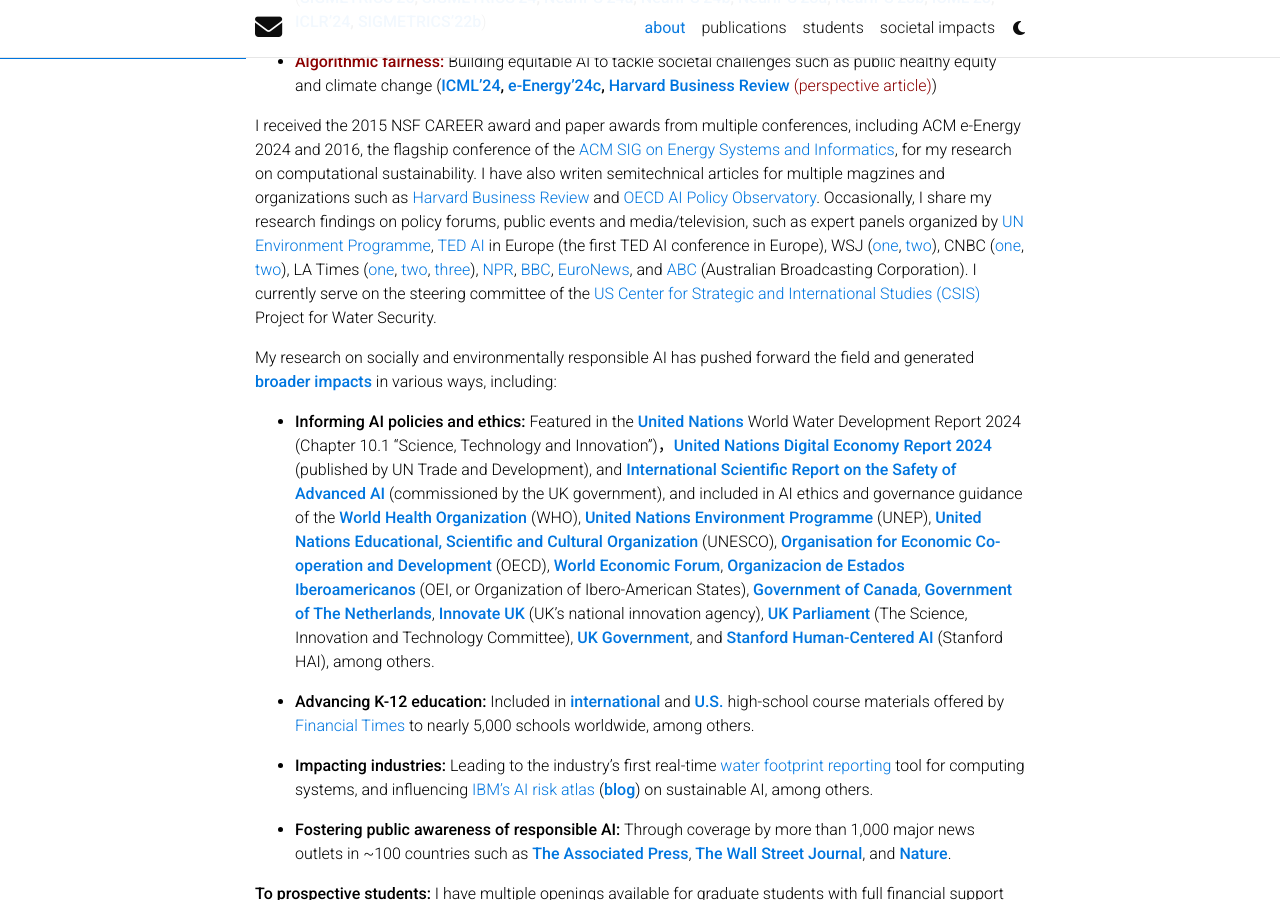
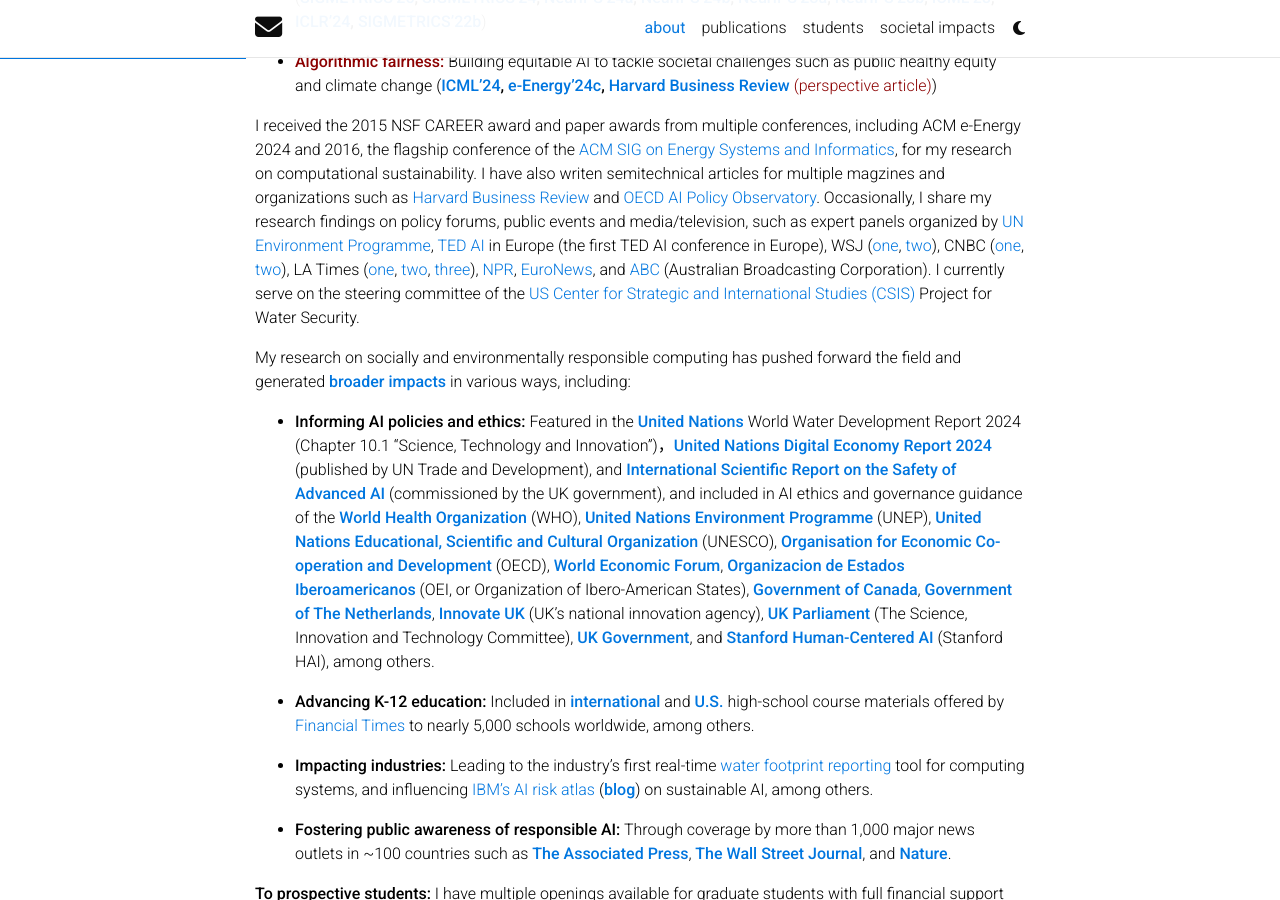
Before and after one commit to shaoleiren/shaoleiren.github.io, a Jekyll site: the page built from _pages/about.md, in a window 1280 px wide and 900 px high, scrolled down 696 px. Built offline with Jekyll 4.4.1, drawn with Linux system fonts in a browser that asks for light colours; full-size pictures stand in for the smaller copies a plugin makes; comment, search, counter and statistics services are not loaded; a style sheet for code colours, icons or effects is not loaded.

Commit message:
Update about.md

```diff
--- a/_pages/about.md
+++ b/_pages/about.md
@@ -43,13 +43,12 @@
    such as expert panels organized by
    [UN Environment Programme](https://news.ucr.edu/articles/2024/07/08/professor-joins-un-panel-environmental-impacts-ai), [TED AI](https://tedai-vienna.ted.com/) in Europe (the first TED AI conference in Europe),  WSJ ([one](https://www.wsj.com/tech/novel-ideas-to-cool-data-centers-liquid-in-pipes-or-a-dunking-bath-cdb7a393), [two](https://www.wsj.com/articles/artificial-intelligence-can-make-companies-greener-but-it-also-guzzles-energy-7c7b678)), CNBC ([one](https://www.youtube.com/watch?v=SGHk3zE5xh4), [two](https://www.youtube.com/watch?v=MJQIQJYxey4)), LA Times ([one](https://www.latimes.com/environment/story/2024-08-12/california-data-centers-could-derail-clean-energy-goals), [two](https://www.latimes.com/opinion/story/2024-08-15/editorial-generative-ai-is-a-leading-contributor-to-our-energy-consumption-how-will-this-impact-our-climate),
    [three](https://www.latimes.com/environment/story/2024-08-26/tech-firms-conceal-water-and-power-demands-of-ai-computing)), [NPR](https://one.npr.org/?sharedMediaId=nx-s1-5059073:nx-s1-dd125ecf-65a2-40d5-89e2-e5ca568238c5),
-   [BBC](https://www.bbc.co.uk/programmes/w172zbk78bmgkxz),
    [EuroNews](https://www.euronews.com/video/2023/11/01/ai-chatgpt-consumes-more-energy-than-a-traditional-internet-search), and [ABC](https://www.abc.net.au/listen/programs/futuretense/artificial-intelligence-its-limits-risks-nd-thirst-for-resources/104238774) (Australian Broadcasting Corporation). I currently serve
  on the steering committee of the [US Center for Strategic and International Studies (CSIS)](https://www.csis.org/programs/global-food-and-water-security-program) Project for Water Security.
 
 
 
-My research on socially and environmentally responsible AI has pushed forward the field
+My research on socially and environmentally responsible computing has pushed forward the field
 and generated **[broader  impacts](/impacts/)** in various ways, including:
 
 - **Informing AI policies and ethics:** Featured in the **[United Nations <span style="font-weight:lighter;">World Water Development Report 2024</span>](https://unesdoc.unesco.org/ark:/48223/pf0000388948)** (Chapter 10.1 "Science, Technology and Innovation")，**[United Nations Digital Economy Report 2024](https://unctad.org/publication/digital-economy-report-2024)** (published by UN Trade and Development),
```
